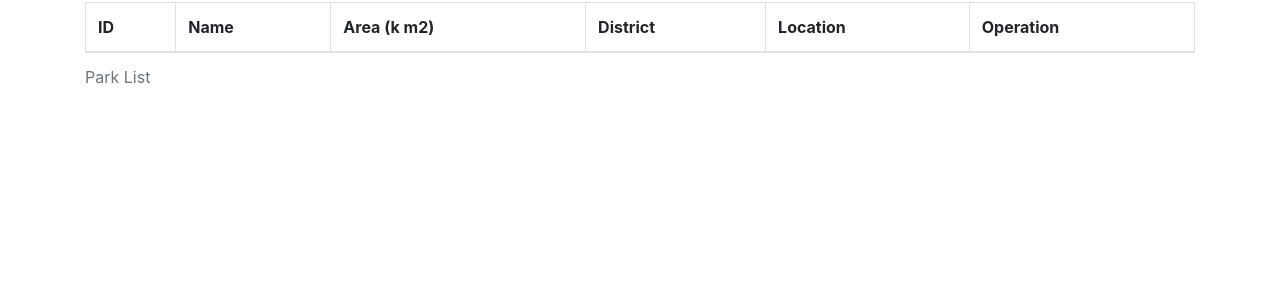
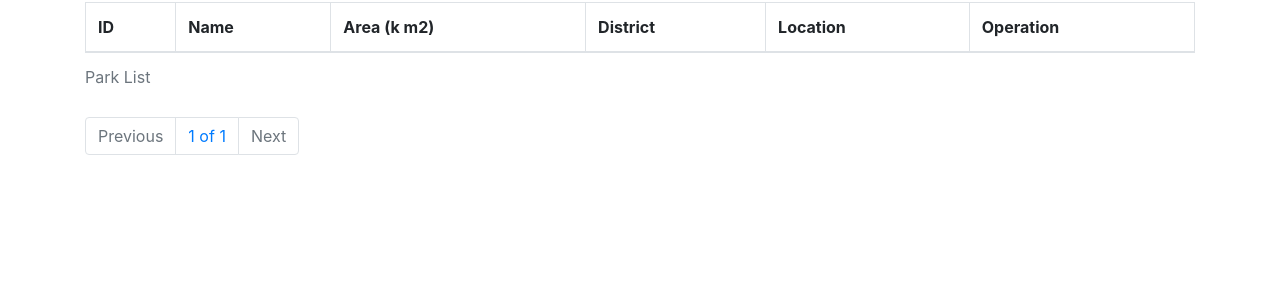
Before and after one commit to lphlch/House-Price-Visualization-Information-Platform, a Django app: page /park/ in a window 1280 px wide. Shown: the part 172-472 px from the top of the page. Run offline with Django 3.2, Linux system fonts and the light colour scheme; data that the repository does not hold is empty; some libraries are stand-ins or nearby versions.

Commit message:
pagination

```diff
--- a/CityPrice/CityPrice/urls.py
+++ b/CityPrice/CityPrice/urls.py
@@ -32,4 +32,6 @@ urlpatterns = [
     path('district/add', views.districtAdd),
     path('district/edit/<int:nid>', views.districtEdit),
     path('district/delete/<int:nid>', views.districtDelete),
+
+    path('test/', views.pageTest),
 ]
--- a/CityPrice/templates/park.html
+++ b/CityPrice/templates/park.html
@@ -138,5 +138,33 @@
             </tbody>
         </table>
 
+        <ul class="pagination align-self-center">
+            {% if parks.has_previous %}
+                <li class="page-item">
+                    <a class="page-link" href="?page={{ parks.previous_page_number }}">Previous</a>
+                </li>
+            {% else %}
+                <li class="page-item disabled">
+                    <a class="page-link disabled">Previous</a>
+                </li>
+            {% endif %}
+
+            <li class="page-item">
+                <a class="page-link" href="#">{{ parks.number }} of {{ parks.paginator.num_pages }}</a>
+            </li>
+
+            {% if obj.has_next %}
+                <li class="page-item">
+                    <a class="page-link" href="?page={{ parks.next_page_number }}">Next</a>
+                </li>
+            {% else %}
+                <li class="page-item disabled">
+                    <a class="page-link disabled">Next</a>
+                </li>
+            {% endif %}
+        </ul>
     </div>
+
+
+
 {% endblock %}
--- a/CityPrice/web/views.py
+++ b/CityPrice/web/views.py
@@ -27,7 +27,19 @@ def park(request):
     else:
         search_name = ''
         parks = models.Park.objects.all()
+
     # print(parks, search_name)
+    paginator = Paginator(parks, 3) # Show 25 contacts per page
+
+    page = request.GET.get('page')
+    try:
+        parks = paginator.page(page)
+    except PageNotAnInteger:
+        # If page is not an integer, deliver first page.
+        parks = paginator.page(1)
+    except EmptyPage:
+        # If page is out of range (e.g. 9999), deliver last page of results.
+        parks = paginator.page(paginator.num_pages)
     return render(request, 'park.html', {'parks': parks, 'search_name': search_name})
 
 
@@ -203,3 +215,20 @@ def districtEdit(request, nid):
         return redirect('/district/')
     print(form.errors)
     return render(request, 'district_edit.html', {'form': form})
+
+from django.core.paginator import Paginator, EmptyPage, PageNotAnInteger
+def pageTest(request):
+    obj = models.District.objects.all()
+    paginator = Paginator(obj, 3) # Show 25 contacts per page
+
+    page = request.GET.get('page')
+    try:
+        obj = paginator.page(page)
+    except PageNotAnInteger:
+        # If page is not an integer, deliver first page.
+        obj = paginator.page(1)
+    except EmptyPage:
+        # If page is out of range (e.g. 9999), deliver last page of results.
+        obj = paginator.page(paginator.num_pages)
+
+    return render(request, 'test.html', {'obj': obj})
```
Also changed, not shown: CityPrice/templates/test.html (added, +35 -0 lines).
